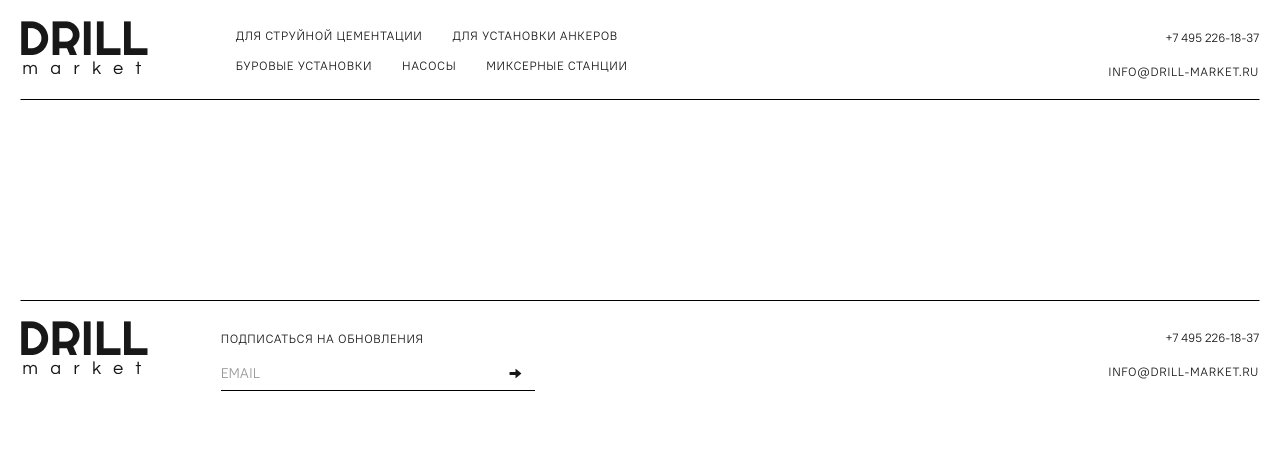
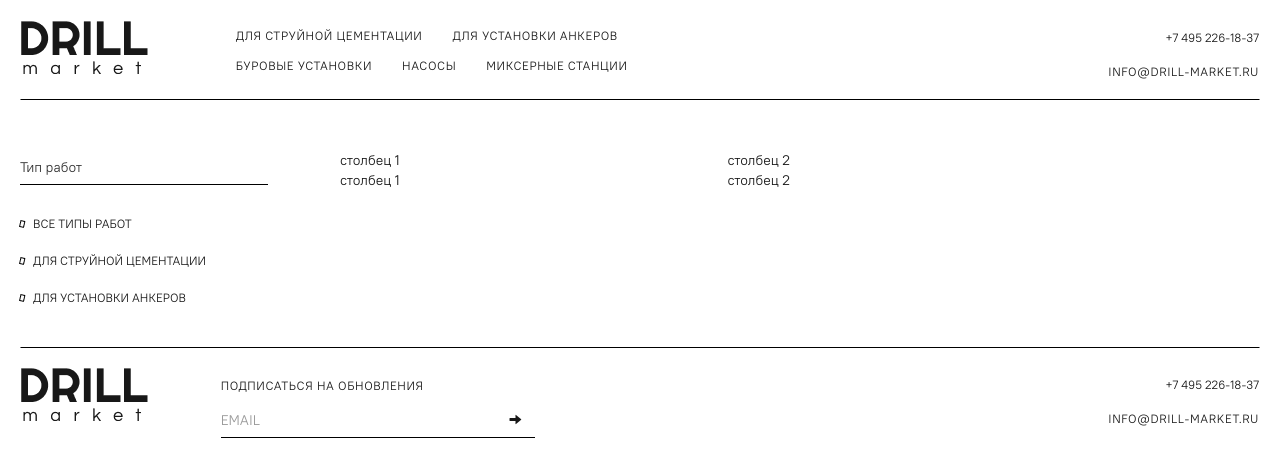
Before and after one commit to jurahf/drill-market, a plain HTML site: page section.html in a window 1280 px wide. Drawn offline with Linux system fonts and the light colour scheme.

Commit message:
заготовка для страницы с фильтрами

```diff
--- a/css/site.css
+++ b/css/site.css
@@ -49,7 +49,24 @@ img {
     font-size: 12px;
 }
 
+.none-focus:focus,
+.filter-list>li>a.none-focus:focus,
+.navbar-nav>li>a.none-focus:focus {
+    text-decoration: none;
+    color: #181818;
+    background: inherit;
+}
+
+.none-hover:hover,
+.filter-list>li>a.none-hover:hover,
+.navbar-nav>li>a.none-hover:hover {
+    text-decoration: none;
+    color: #181818;
+    background: inherit;
+}
+
 .yellow-hover:hover,
+.filter-list>li>a.yellow-hover:hover,
 .navbar-nav>li>a.yellow-hover:hover {
     text-decoration: none;
     color: #181818;
@@ -98,6 +115,35 @@ h1 {
     height: 35.2px; /* ужасный костыль, но только так выравнивается с подчеркиванием глифа*/
 }
 
+.filter-list {
+    border: none;
+    box-shadow: none;
+    list-style: none;
+    padding-inline-start: 13px;
+    padding-top: 10px;
+}
+
+.filter-list>li>a {
+    color: #181818;
+}
+
+.filter-list>li {
+    list-style-image: url('../icons/list-off.png');
+    padding-top: 20px;
+    text-transform: uppercase;
+    font-size: 12px;
+}
+
+.filter-list>li.active {
+    list-style-image: url('../icons/list-on.png');
+    background-color: #FEDB2E;
+}
+
+.filter-btn {
+    width: 80%;
+    text-align: left;
+}
+
 
 .padding-right-20 {
     padding-right: 20px;
--- a/section.html
+++ b/section.html
@@ -57,9 +57,67 @@
     </div>
 
 
+    <!-- разделы -->
+    <div class="container margin-top-30">
+        <!-- фильтры -->
 
-    <!-- чистое поле -->
-    <div class="container margin-top-150"></div>
+        <div class="col col-xs-3">
+
+          <div class="row">
+              <button class="none-hover none-focus filter-btn material-input btn btn-default dropdown-toggle" data-toggle="collapse" data-target="#collapseExample" aria-expanded="false" aria-controls="collapseExample">
+                Тип работ
+                <!--<span class="caret"></span>--> <!-- TODO: каретку по правому краю-->
+              </button>
+              <div class="collapse" id="collapseExample">
+                <div>
+                  <ul class="filter-list">
+                    <li><a class="none-hover" href="#">Все типы работ</a></li>
+                    <li><a class="none-hover" href="#">Для струйной цементации</a></li>
+                    <li><a class="none-hover" href="#">Для установки анкеров</a></li>
+                  </ul>
+                </div>
+              </div>
+          </div>
+
+        </div>
+
+        <!-- просто воздух
+          <div class="col col-xs-1">
+          </div>
+        -->
+
+        <div class="col col-xs-9">
+          <!-- ряды сетки -->
+          <!-- TODO: Данные должны тянуться из базы -->
+          <div class="row">
+            <div class="col col-xs-4">
+              столбец 1
+            </div>
+
+            <div class="col col-xs-1">
+            </div>
+
+            <div class="col col-xs-4">
+              столбец 2
+            </div>
+          </div>
+
+          <div class="row">
+            <div class="col col-xs-4">
+              столбец 1
+            </div>
+
+            <div class="col col-xs-1">
+            </div>
+
+            <div class="col col-xs-4">
+              столбец 2
+            </div>
+          </div>
+
+        </div>
+
+    </div>
 
 
 
@@ -114,5 +172,11 @@
     <script src="js/jquery-1.12.4.min.js"></script>
     <script src="js/bootstrap.min.js"></script>
 
+    <script>
+      $(document).ready(function(){
+        $('.collapse').collapse('show');
+      });
+    </script>
+
   </body>
 </html>
```
Also changed, not shown: icons/list-off.png (added), icons/list-on.png (added), icons/point off.svg (deleted), icons/point on.svg (deleted).
